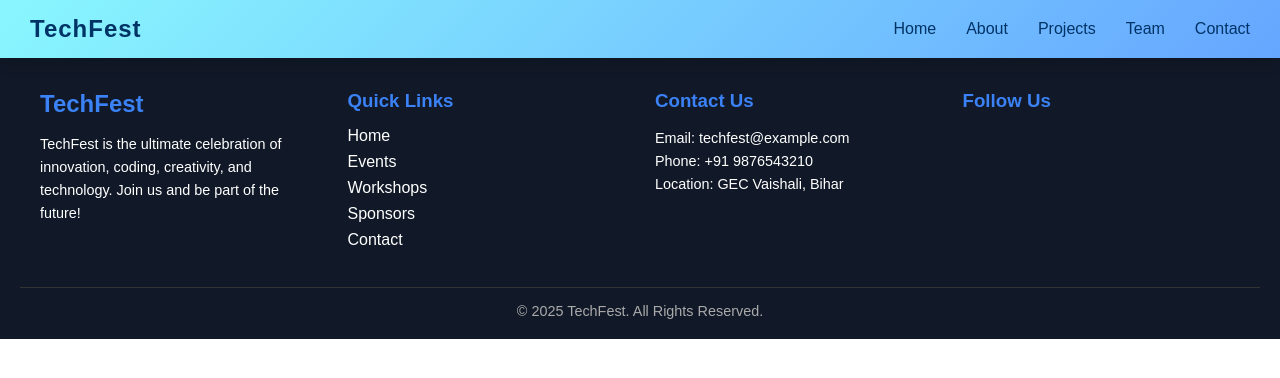
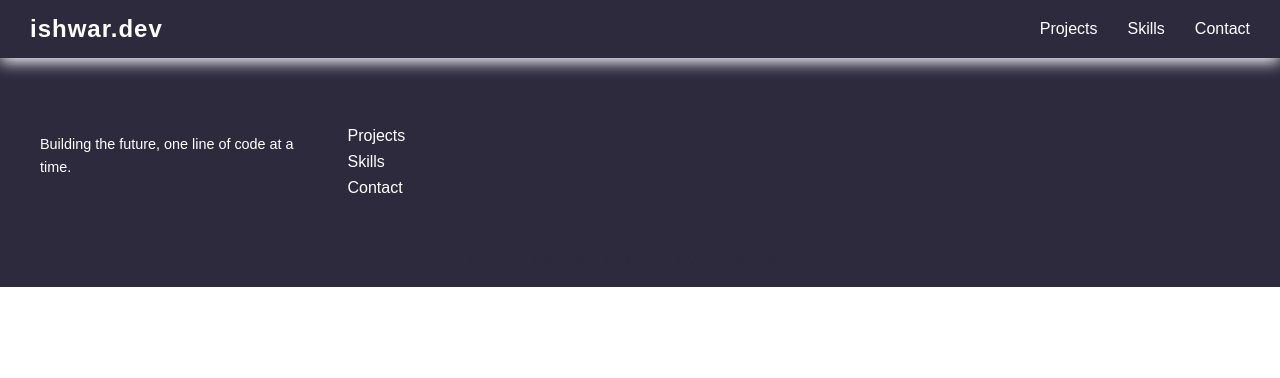
Before and after one commit to codingadventure0/web-wizard, a React (Vite) app: page / in a window 1280 px wide. Shown: the top 378 px of the page. Built offline with nearby package versions, Linux system fonts and the light colour scheme.

Commit message:
add nav & footer

```diff
--- a/src/App.jsx
+++ b/src/App.jsx
@@ -1,7 +1,7 @@
 import "./App.css";
-// import Navbar from "./Navbar";
 import Navbar from "./component/Navbar";
 import Footer from "./component/Footer";
+
 function App() {
   return (
     <>
--- a/src/component/Footer.css
+++ b/src/component/Footer.css
@@ -1,5 +1,5 @@
 .footer {
-  background: #111827; /* Dark navy */
+  background: #2d2a3e;
   color: #fff;
   padding: 50px 20px 20px;
   margin-top: 40px;
@@ -15,7 +15,7 @@
 
 .footer-section h2,
 .footer-section h3 {
-  color: #3b82f6;
+  color: #2d2a3e;
   margin-bottom: 15px;
 }
 
@@ -40,7 +40,7 @@
 }
 
 .footer-section ul li a:hover {
-  color: #3b82f6;
+  color: #2d2a3e;
 }
 
 .social-icons {
@@ -55,20 +55,18 @@
 }
 
 .social-icons a:hover {
-  color: #3b82f6;
+  color: #2d2a3e;
 }
 
-/* Bottom Bar */
 .footer-bottom {
   text-align: center;
   margin-top: 30px;
-  border-top: 1px solid #333;
+  border-top: 1px solid #2d2a3e;
   padding-top: 15px;
   font-size: 0.9rem;
-  color: #aaa;
+  color: #2d2a3e;
 }
 
-/* Responsive */
 @media (max-width: 992px) {
   .footer-container {
     grid-template-columns: repeat(2, 1fr);
--- a/src/component/Footer.jsx
+++ b/src/component/Footer.jsx
@@ -5,27 +5,18 @@ export default function Footer() {
     <footer className="footer">
       <div className="footer-container">
         <div className="footer-section about">
-          <h2>TechFest</h2>
-          <p>
-            TechFest is the ultimate celebration of innovation, coding,
-            creativity, and technology. Join us and be part of the future!
-          </p>
+          <h2>Ishwar.dev</h2>
+          <p>Building the future, one line of code at a time.</p>
         </div>
 
         <div className="footer-section links">
           <h3>Quick Links</h3>
           <ul>
             <li>
-              <a href="#">Home</a>
+              <a href="#">Projects</a>
             </li>
             <li>
-              <a href="#">Events</a>
-            </li>
-            <li>
-              <a href="#">Workshops</a>
-            </li>
-            <li>
-              <a href="#">Sponsors</a>
+              <a href="#">Skills</a>
             </li>
             <li>
               <a href="#">Contact</a>
@@ -33,34 +24,26 @@ export default function Footer() {
           </ul>
         </div>
 
-        <div className="footer-section contact">
-          <h3>Contact Us</h3>
-          <p>Email: techfest@example.com</p>
-          <p>Phone: +91 9876543210</p>
-          <p>Location: GEC Vaishali, Bihar</p>
-        </div>
-
         <div className="footer-section social">
-          <h3>Follow Us</h3>
           <div className="social-icons">
             <a href="#">
-              <i className="fab fa-facebook-f"></i>
+              <i className="fab fa-instagram"></i>
             </a>
-            <a href="#">
-              <i className="fab fa-twitter"></i>
+            <a href="./assets/icons8-linkedin-50.png">
+              <i className="fab fa-linkedin-in"></i>
             </a>
             <a href="#">
               <i className="fab fa-instagram"></i>
-            </a>
-            <a href="#">
-              <i className="fab fa-linkedin-in"></i>
             </a>
           </div>
         </div>
       </div>
 
       <div className="footer-bottom">
-        <p>© {new Date().getFullYear()} TechFest. All Rights Reserved.</p>
+        <p>
+          © {new Date().getFullYear()} ishwar . Built with React + Vite +
+          Tailwind CSS
+        </p>
       </div>
     </footer>
   );
--- a/src/component/Navbar.css
+++ b/src/component/Navbar.css
@@ -10,19 +10,19 @@
   position: fixed;
   top: 0;
   left: 0;
-  background: linear-gradient(135deg, #89f7fe, #66a6ff);
+  background: linear-gradient(135deg, #2d2a3e, #2d2a3e);
   padding: 15px 30px;
   display: flex;
   justify-content: space-between;
   align-items: center;
   z-index: 1000;
-  box-shadow: 0 4px 15px rgba(0, 0, 0, 0.15);
+  box-shadow: 0 4px 15px white;
 }
 
 .logo {
   font-size: 24px;
   font-weight: bold;
-  color: #003366;
+  color: white;
   letter-spacing: 1px;
   cursor: pointer;
 }
@@ -35,7 +35,7 @@
 
 .nav-links li a {
   text-decoration: none;
-  color: #003366;
+  color: white;
   font-size: 16px;
   font-weight: 500;
   position: relative;
@@ -47,14 +47,14 @@
   position: absolute;
   width: 0%;
   height: 2px;
-  background: #003366;
+  background: #dbe0e6;
   left: 0;
   bottom: -5px;
   transition: 0.3s;
 }
 
 .nav-links li a:hover {
-  color: #0055aa;
+  color: white;
 }
 
 .nav-links li a:hover::after {
@@ -64,7 +64,7 @@
 .menu-btn {
   display: none;
   font-size: 28px;
-  color: #003366;
+  color: white;
   cursor: pointer;
 }
 
@@ -73,7 +73,7 @@
     position: fixed;
     top: 70px;
     left: -100%;
-    background: linear-gradient(135deg, #89f7fe, #66a6ff);
+    background: linear-gradient(135deg, #2d2a3e, #2d2a3e);
     width: 100%;
     height: 100vh;
     flex-direction: column;
--- a/src/component/Navbar.jsx
+++ b/src/component/Navbar.jsx
@@ -10,31 +10,21 @@ const Navbar = () => {
 
   return (
     <nav className="navbar">
-      <div className="logo">TechFest</div>
+      <div className="logo">ishwar.dev</div>
 
       <ul className={isOpen ? "nav-links active" : "nav-links"}>
         <li>
           <a href="#home" onClick={() => setIsOpen(false)}>
-            Home
+            Projects
           </a>
         </li>
         <li>
           <a href="#about" onClick={() => setIsOpen(false)}>
-            About
+            Skills
           </a>
         </li>
         <li>
           <a href="#projects" onClick={() => setIsOpen(false)}>
-            Projects
-          </a>
-        </li>
-        <li>
-          <a href="#team" onClick={() => setIsOpen(false)}>
-            Team
-          </a>
-        </li>
-        <li>
-          <a href="#contact" onClick={() => setIsOpen(false)}>
             Contact
           </a>
         </li>
```
